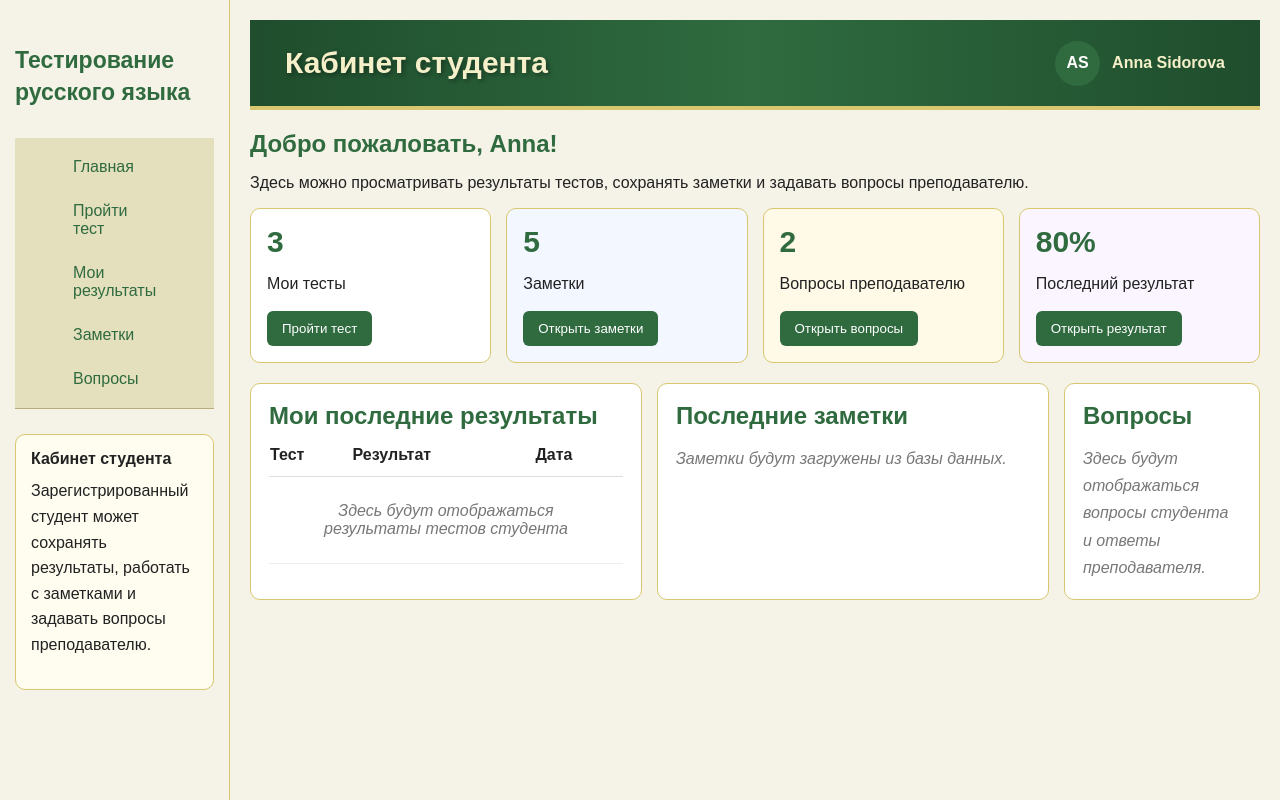
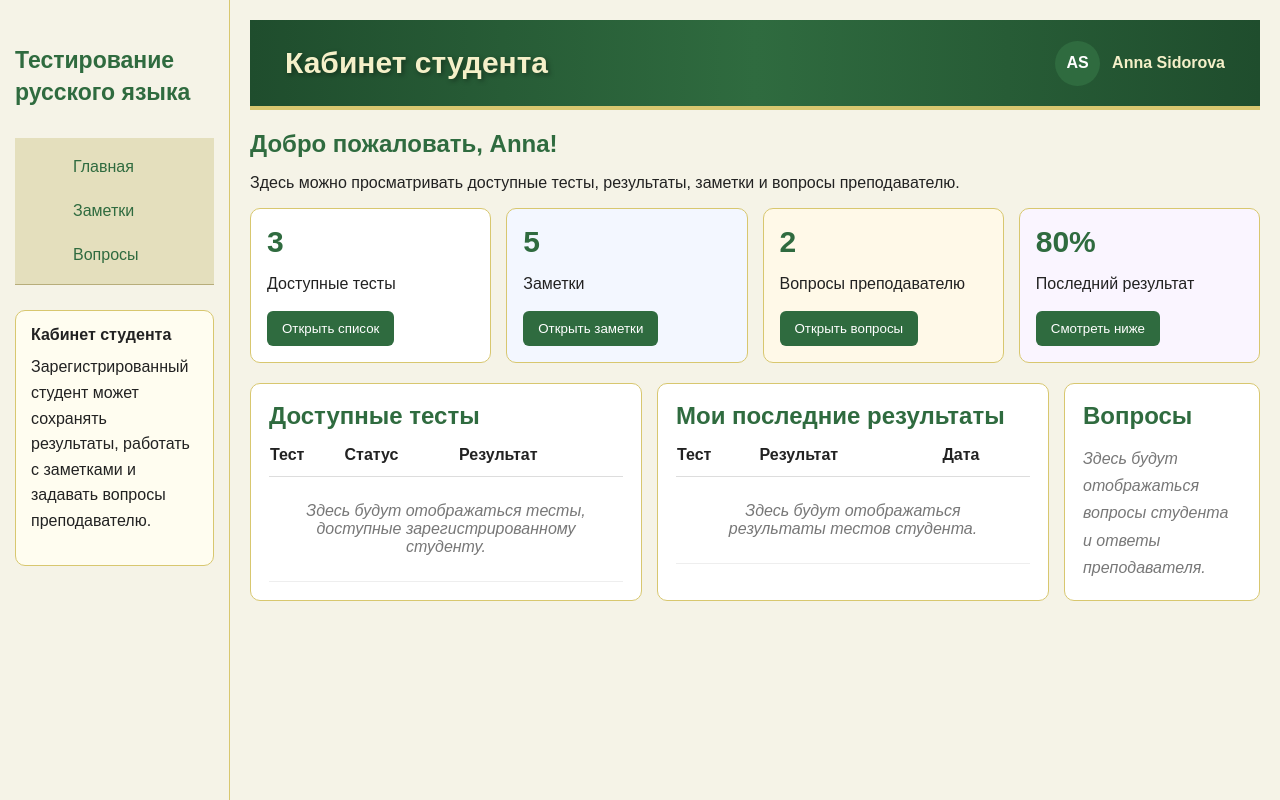
Before and after one commit to ViktoriaLoiko/russian-language-testing-platform, a plain HTML site: page frontend/pages/student-dashboard.html in a window 1280 px wide. Drawn offline with Linux system fonts and the light colour scheme.

Commit message:
Simplify student dashboard and test navigation

```diff
--- a/frontend/pages/student-dashboard.html
+++ b/frontend/pages/student-dashboard.html
@@ -21,8 +21,6 @@
 
         <nav class="sidebar-menu">
             <a href="../index.html">Главная</a>
-            <a href="test.html">Пройти тест</a>
-            <a href="result.html">Мои результаты</a>
             <a href="notes.html">Заметки</a>
             <a href="questions.html">Вопросы</a>
         </nav>
@@ -65,8 +63,8 @@
             <h2>Добро пожаловать, Anna!</h2>
 
             <p>
-                Здесь можно просматривать результаты тестов,
-                сохранять заметки и задавать вопросы преподавателю.
+                Здесь можно просматривать доступные тесты,
+                результаты, заметки и вопросы преподавателю.
             </p>
 
         </section>
@@ -75,11 +73,9 @@
 
             <div class="dash-card">
                 <h3>3</h3>
-                <p>Мои тесты</p>
+                <p>Доступные тесты</p>
 
-                <a href="test.html">
-                    <button>Пройти тест</button>
-                </a>
+                <button>Открыть список</button>
             </div>
 
             <div class="dash-card blue">
@@ -104,9 +100,7 @@
                 <h3>80%</h3>
                 <p>Последний результат</p>
 
-                <a href="result.html">
-                    <button>Открыть результат</button>
-                </a>
+                <button>Смотреть ниже</button>
             </div>
 
         </section>
@@ -115,7 +109,32 @@
 
             <div class="panel">
 
+                <h2>Доступные тесты</h2>
+
+                <!-- student tests from database later -->
+
+                <table>
+                    <tr>
+                        <th>Тест</th>
+                        <th>Статус</th>
+                        <th>Результат</th>
+                    </tr>
+
+                    <tr>
+                        <td colspan="3" class="empty-data">
+                            Здесь будут отображаться тесты,
+                            доступные зарегистрированному студенту.
+                        </td>
+                    </tr>
+                </table>
+
+            </div>
+
+            <div class="panel">
+
                 <h2>Мои последние результаты</h2>
+
+                <!-- student results from database later -->
 
                 <table>
                     <tr>
@@ -126,20 +145,10 @@
 
                     <tr>
                         <td colspan="3" class="empty-data">
-                            Здесь будут отображаться результаты тестов студента
+                            Здесь будут отображаться результаты тестов студента.
                         </td>
                     </tr>
                 </table>
-
-            </div>
-
-            <div class="panel">
-
-                <h2>Последние заметки</h2>
-
-                <div class="participants-placeholder">
-                    Заметки будут загружены из базы данных.
-                </div>
 
             </div>
 
@@ -147,8 +156,11 @@
 
                 <h2>Вопросы</h2>
 
+                <!-- student questions from database later -->
+
                 <div class="participants-placeholder">
-                    Здесь будут отображаться вопросы студента и ответы преподавателя.
+                    Здесь будут отображаться вопросы студента
+                    и ответы преподавателя.
                 </div>
 
             </div>
```
